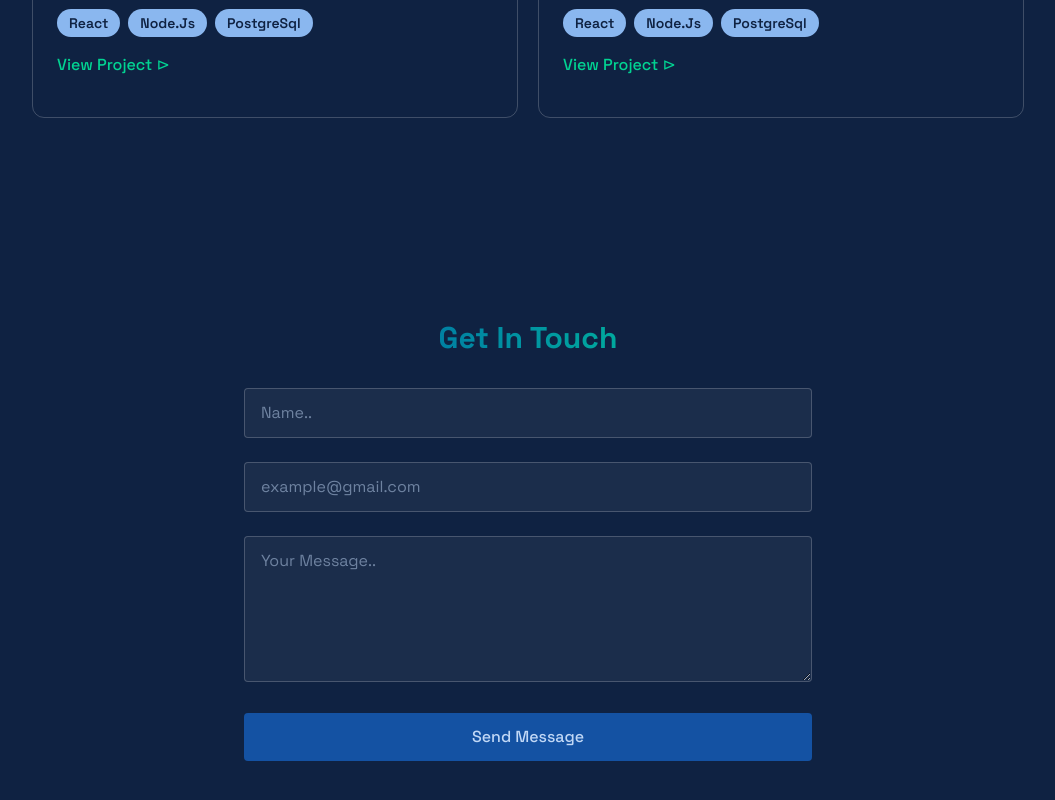
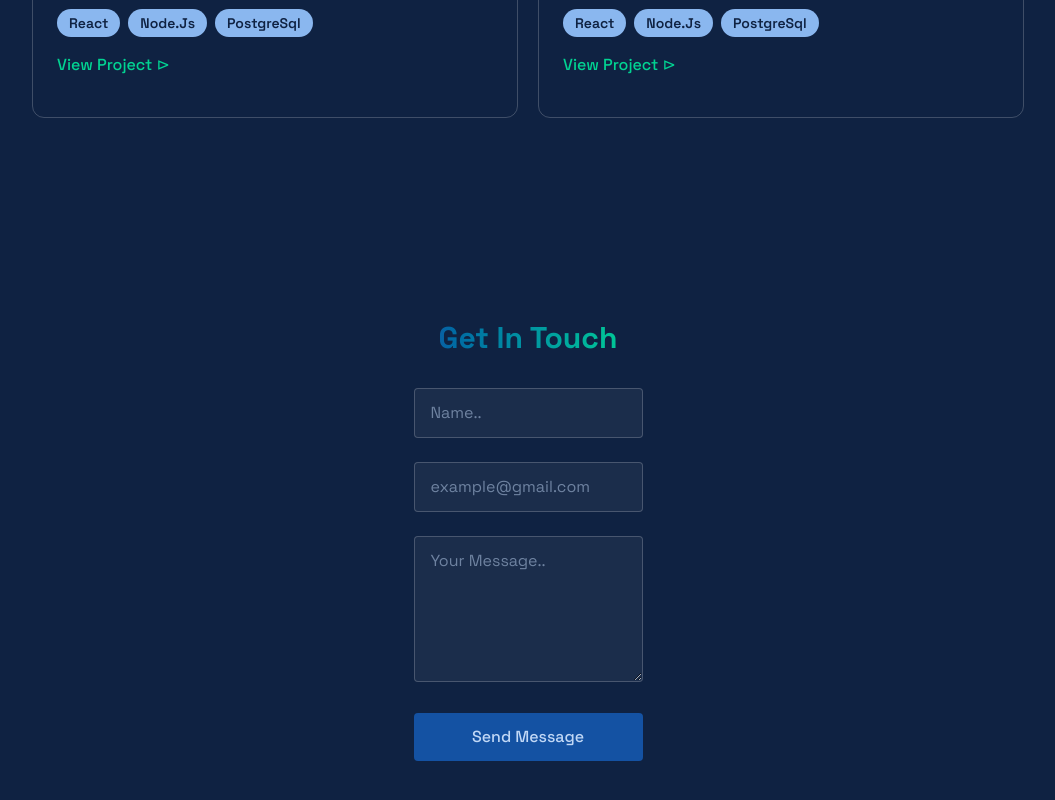
Before and after one commit to InosensiusKareloHesay/inosensius-portofolio, a React (Vite) app: page / in a window 1280 px wide. Shown: the part 2160-2960 px from the top of the page, without its empty margins (112-1167 px from the left). Built offline with nearby package versions, Linux system fonts and the light colour scheme.

Commit message:
Edit styling in Contact

```diff
--- a/src/components/sections/Contact.jsx
+++ b/src/components/sections/Contact.jsx
@@ -30,10 +30,10 @@ export const Contact = () => {
 
     return (
         <section id="contact"
-            className="min-h-screen flex item-center justify-center py-20"
+            className="min-h-screen flex item-center justify-center relative py-20"
         >
             <RevealOnScroll>
-                <div className="px-4 w-150">
+                <div className="w-full max-w-3xl px-4">
                     <h2 className="text-3xl font-bold mb-8 bg-gradient-to-r from-[#1452a3] to-emerald-400 bg-clip-text text-transparent text-center">
                         Get In Touch
                     </h2>
```
